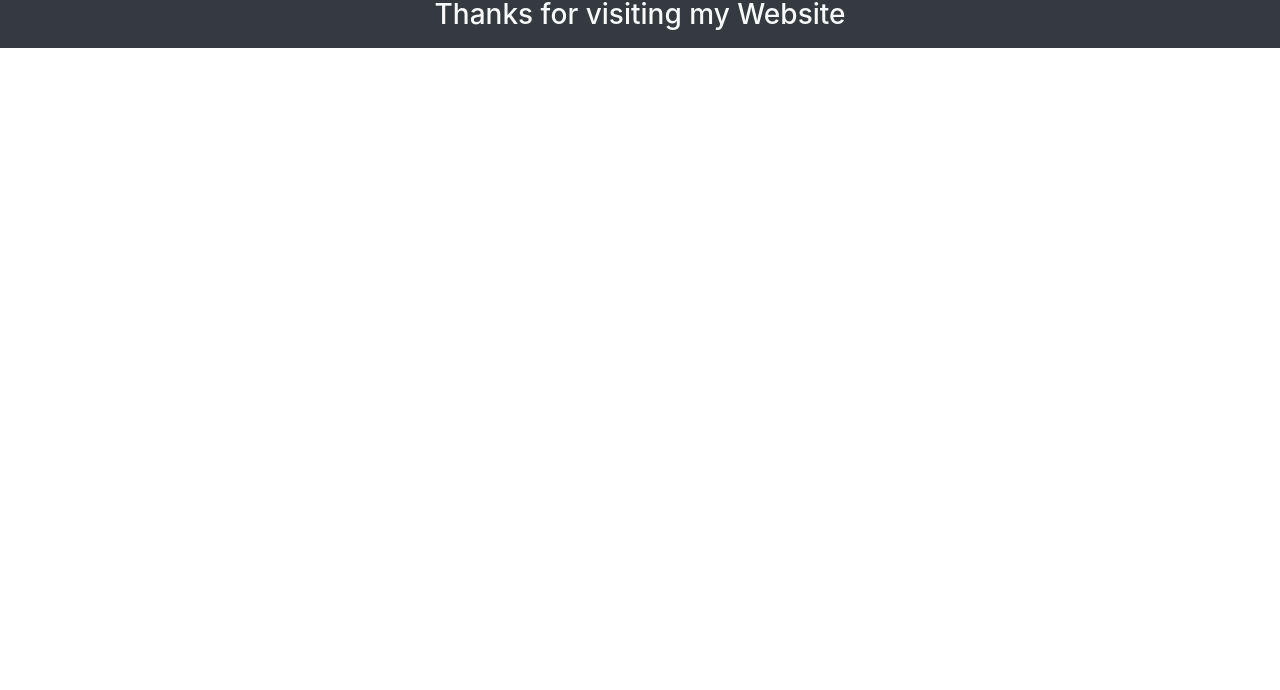
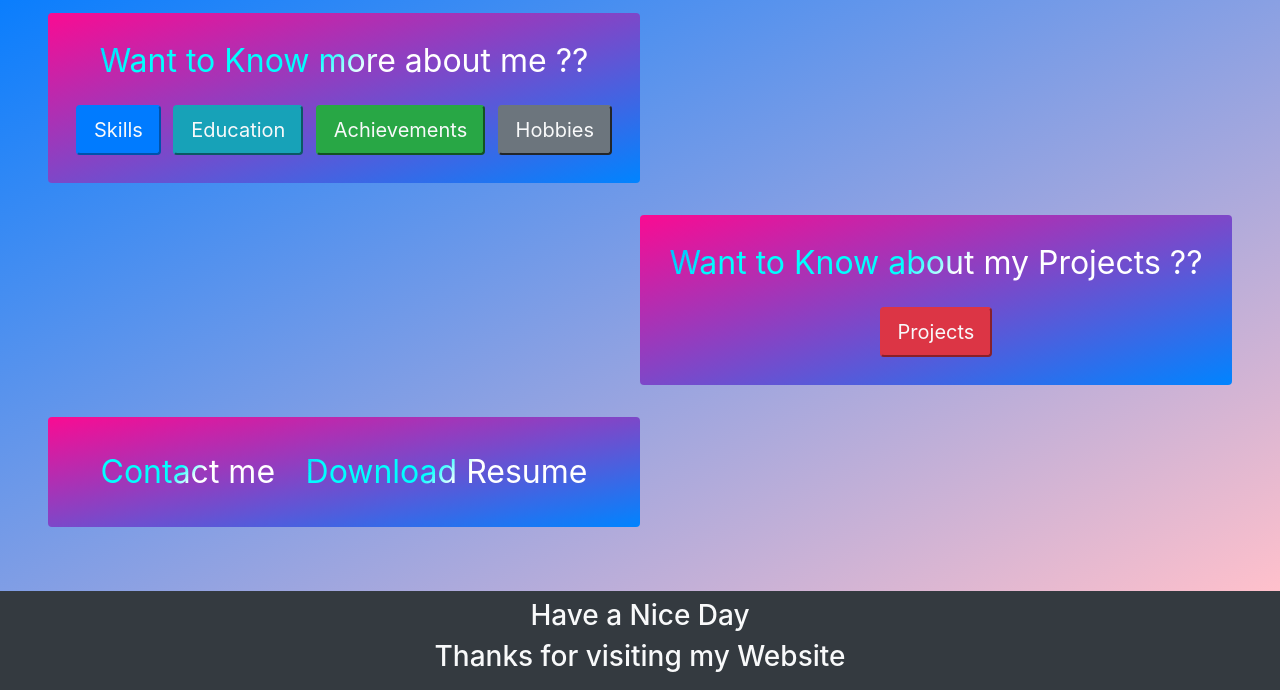
Before and after one commit to SHIVAM200219/Personal-Website, a plain HTML site: page index.html in a window 1280 px wide. Shown: the part 737-1427 px from the top of the page. Before the commit the page ends 800 px from the top, so only its background shows below. Drawn offline with nearby package versions, Linux system fonts and the light colour scheme.

Commit message:
Add files via upload

```diff
--- a/index.css
+++ b/index.css
@@ -185,3 +185,28 @@
 .intro .content {
     width: 700px;
 }
+
+.gradtext{
+    font-size: xx-large;
+    background: -webkit-linear-gradient(135deg,pink,#0084ff);
+    -webkit-background-clip: text;
+    -webkit-text-fill-color: transparent;
+    /* background: inherit;
+    background-clip: text;
+    color: transparent; */
+    /* filter: invert(1); */
+    filter: contrast(10) ;
+}
+
+.grad-div{
+    /* background-image:linear-gradient(to bottom right, rgb(187, 8, 252),rgb(250, 11, 146)); */
+    background-image:linear-gradient(to bottom right,rgb(250, 11, 146), #0084ff);
+    width: fit-content;
+    min-width: 50%;
+    box-sizing: border-box;
+    text-align: center;
+}
+
+a:hover{
+    text-decoration: none;
+}
--- a/index.html
+++ b/index.html
@@ -13,7 +13,7 @@
     <title>Home</title>
 </head>
 
-<body>
+<body class="bg-secondary">
     <nav class="navbar navbar-expand-lg navbar-dark bg-dark">
 
         <button class="navbar-toggler" type="button" data-toggle="collapse" data-target="#navbarNavDropdown"
@@ -65,7 +65,7 @@
                         </div>
                         <div class="d-flex justify-content-center">
                             <!-- <div class="text"> -->
-                                <pre><h3 class="text-light ">Hey, I'm<br>
+                            <pre><h3 class="text-light ">Hey, I'm<br>
         ---Shivam Kumar Singh---<br>
                             a student of IIT Guwahati'25
                             </h3></pre>
@@ -112,12 +112,45 @@
     <div class="intro bg-primary text-light p-5 text-center">
         <div class="content">
             <h3>Welcome</h3>
-            <h5>I'm Shivam Kumar Singh, currently studying in 4th semester at Indian Institue of Technology, Guwahati. I'm pursuing my graduation in Data Science and Artificial Intelligence with minor in CSE.<br> I've keen interest in Problem Solving, Data Structure and Algorithms & exploring Web Developement and Data Science. I'll look for Machine Learning in upcoming months.<br>I like to play Badminton, Cricket, Table Tennis and Swimming.</h5>
+            <h5>I'm Shivam Kumar Singh, currently studying in 4th semester at Indian Institue of Technology, Guwahati.
+                I'm pursuing my graduation in Data Science and Artificial Intelligence with minor in CSE.<br> I've keen
+                interest in Problem Solving, Data Structure and Algorithms & exploring Web Developement and Data
+                Science. I'll look for Machine Learning in upcoming months.<br>I like to play Badminton, Cricket, Table
+                Tennis and Swimming.</h5>
         </div>
     </div>
+
+    <div class="d-flex flex-column p-5 bg-primary bg-gradient"
+        style="background-image:linear-gradient(to bottom right, #007bff,pink);">
+        <div class="p-4 grad-div rounded my-3">
+            <p class="gradtext">Want to Know more about me ??</p>
+            <div class="d-flex justify-content-between flex-wrap">
+                <button class="btn-lg btn-primary rounded text-light m-1"> <a class="text-light"
+                        href="/about.html#skills"> Skills </a> </button>
+                <button class="btn-lg btn-info rounded text-light m-1"> <a class="text-light"
+                        href="/about.html#education"> Education </a></button>
+                <button class="btn-lg btn-success rounded text-light m-1"> <a class="text-light"
+                        href="/about.html#achievement">Achievements </a></button>
+                <button class="btn-lg btn-secondary rounded text-light m-1"><a class="text-light"
+                        href="/about.html#hobbies"> Hobbies </a></button>
+            </div>
+        </div>
+        <div class="p-4 grad-div rounded align-self-end my-3 text-center">
+            <p class="gradtext">Want to Know about my Projects ??</p>
+            <button class="btn-lg btn-danger rounded my-1"> <a class="text-light" href="/project.html">
+                    Projects </a> </button>
+
+        </div>
+        <div class="p-4 grad-div rounded my-3">
+            <button class="btn gradtext"><a href="contact.html">Contact me</a></button>
+            <button class="btn gradtext"> <a href="img/IIT_Guwahati_R_sum_.pdf" download>Download Resume</a></button>
+
+        </div>
+    </div>
+
     <footer class="bg-dark text-light text-center p-2">
-            <h3>Have a Nice Day</h3>
-            <h3>Thanks for visiting my Website</h3>
+        <h3>Have a Nice Day</h3>
+        <h3>Thanks for visiting my Website</h3>
     </footer>
     <!-- Optional JavaScript -->
     <!-- jQuery first, then Popper.js, then Bootstrap JS -->
```
Also changed, not shown: about.html (+1 -1 lines), project.html (+28 -23 lines).
